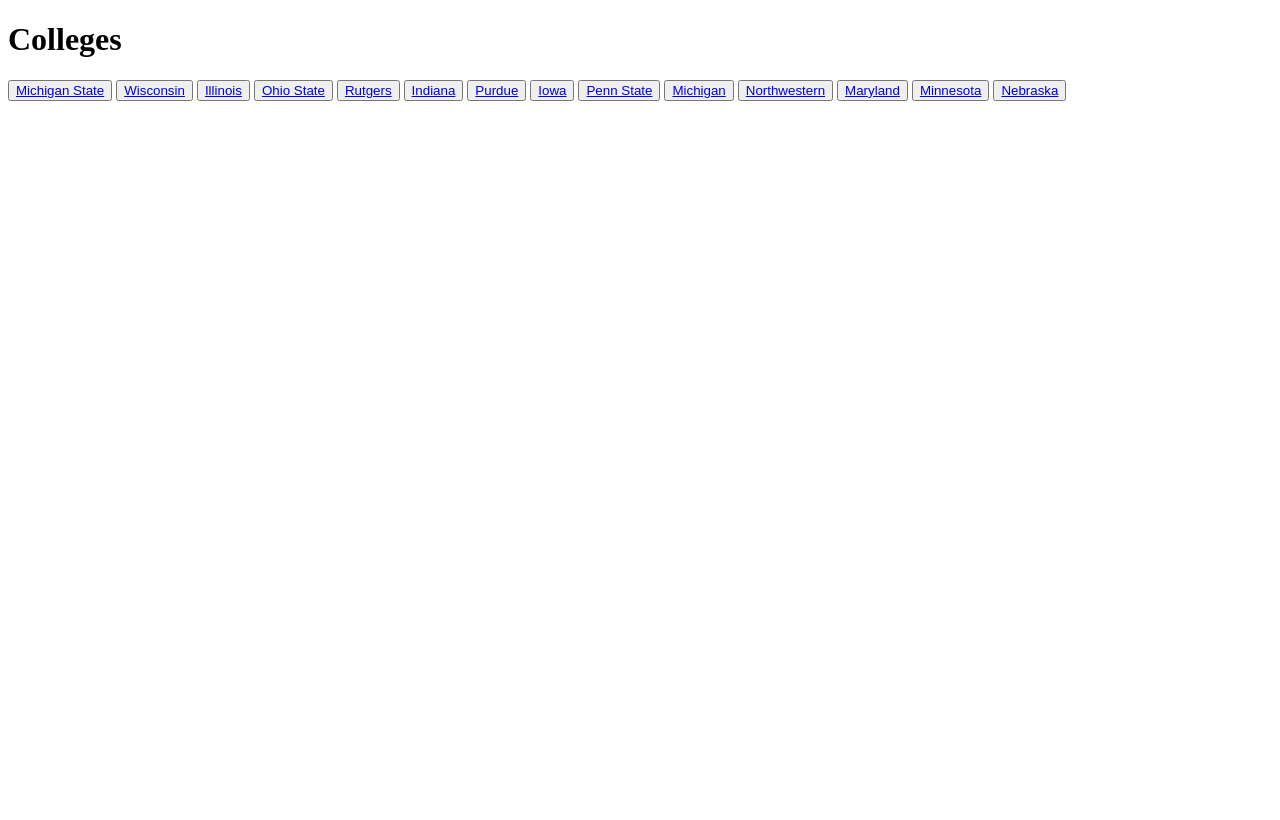
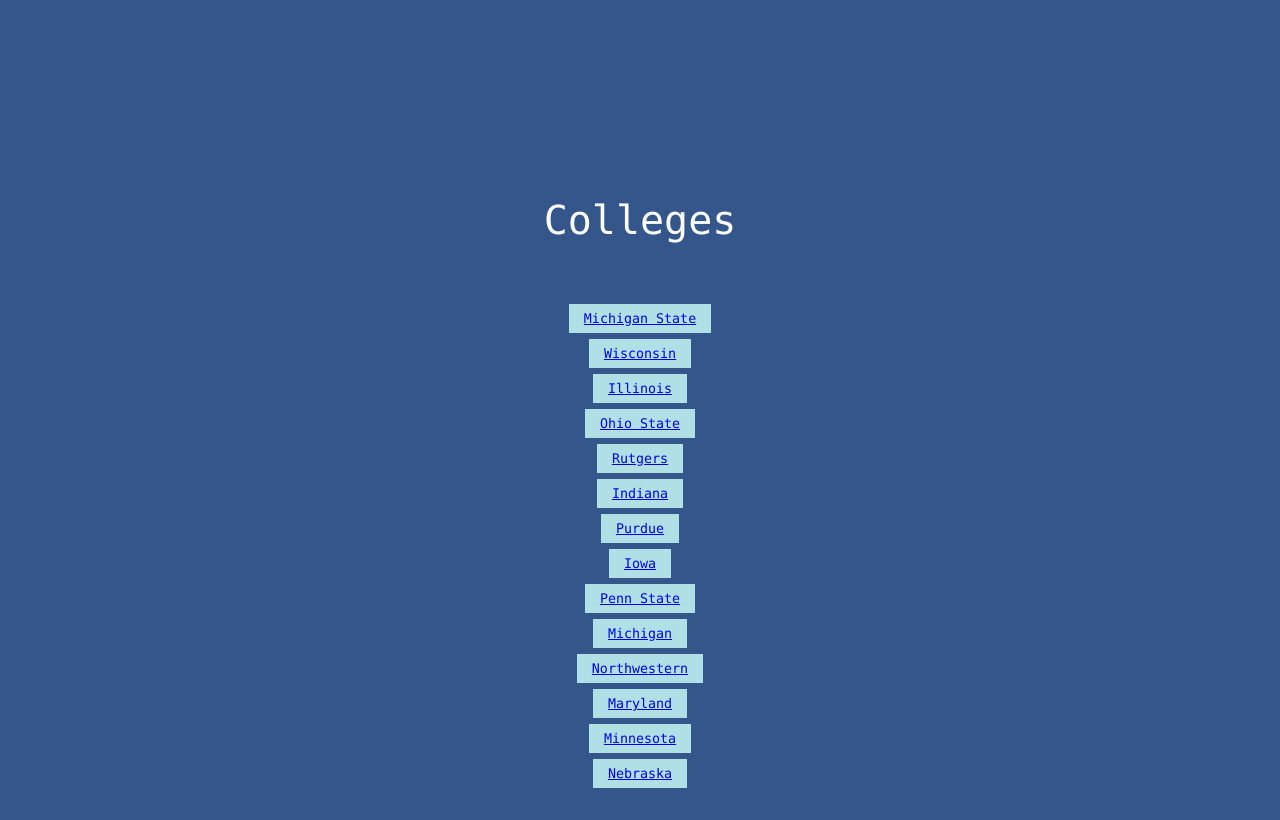
Before and after one commit to anhluunguyen3113/Boilermake_2022, a Django app: page /list in a window 1280 px wide. Before the commit the page ends 101 px from the top, so only its background shows below. Run offline with Django 4.2, Linux system fonts and the light colour scheme.

Commit message:
redesigned stats and colleges

```diff
--- a/Hackathon2022/templates/authentication/list.html
+++ b/Hackathon2022/templates/authentication/list.html
@@ -3,31 +3,262 @@
 <head>
     <meta charset="UTF-8">
     <title>Title</title>
+    <style>
+        h1{
+        color:white;
+
+        font-size: 40px;
+        position: absolute;
+        top: 50%; left: 50%;
+        transform: translateX(-50%) translateY(-500%);
+        font-family: Copperplate, Lucida Console, fantasy;
+
+        text-align: center;
+        font-weight:normal;
+        }
+
+        button{
+        transition-duration: 0.4s;
+        }
+
+        button:hover{
+        background-color:plum;
+        color:thistle;
+        border: 2px solid transparent;
+        }
+
+        button{
+        background-color: powderblue;
+        border:skyblue;
+        color:white;
+        font-family: Lucida Console, monospace;
+        padding: 7px 15px;
+        text-align: center;
+        text-decoration:steelblue;
+        display: inline-table;
+        font: size 18px;
+        transition-duration: 0.4s;
+        }
+        label {
+        cursor: pointer;
+        color: white;
+
+        font-size:15px;
+        font-weight:normal;
+        }
+
+        p1{
+        color:white;
+        position: absolute;
+        top: 50%; left: 50%;
+        transform: translateX(-50%) translateY(-150%);
+        font-family: Lucida Console, monospace;
+        font-size:30px;
+        height: 70px;
+        width: 60%;
+        text-align: center;
+        font-weight:normal;
+        }
+
+        p2{
+        color:white;
+        position: absolute;
+        top: 50%; left: 50%;
+        transform: translateX(-50%) translateY(-100%);
+        font-family: Lucida Console, monospace;
+        font-size:30px;
+        height: 70px;
+        width: 60%;
+        text-align: center;
+        font-weight:normal;
+        }
+
+        p3{
+        color:white;
+        position: absolute;
+        top: 50%; left: 50%;
+        transform: translateX(-50%) translateY(-50%);
+        font-family: Lucida Console, monospace;
+        font-size:30px;
+        height: 70px;
+        width: 60%;
+        text-align: center;
+        font-weight:normal;
+        }
+
+        p4{
+        color:white;
+        position: absolute;
+        top: 50%; left: 50%;
+        transform: translateX(-50%) translateY(0%);
+        font-family: Lucida Console, monospace;
+        font-size:30px;
+        height: 70px;
+        width: 60%;
+        text-align: center;
+        font-weight:normal;
+        }
+
+        p5{
+        color:white;
+        position: absolute;
+        top: 50%; left: 50%;
+        transform: translateX(-50%) translateY(50%);
+        font-family: Lucida Console, monospace;
+        font-size:30px;
+        height: 70px;
+        width: 60%;
+        text-align: center;
+        font-weight:normal;
+        }
+
+        p6{
+        color:white;
+        position: absolute;
+        top: 50%; left: 50%;
+        transform: translateX(-50%) translateY(100%);
+        font-family: Lucida Console, monospace;
+        font-size:30px;
+        height: 70px;
+        width: 60%;
+        text-align: center;
+        font-weight:normal;
+        }
+
+        p7{
+        color:white;
+        position: absolute;
+        top: 50%; left: 50%;
+        transform: translateX(-50%) translateY(150%);
+        font-family: Lucida Console, monospace;
+        font-size:30px;
+        height: 70px;
+        width: 60%;
+        text-align: center;
+        font-weight:normal;
+        }
+
+        p8{
+        color:white;
+        position: absolute;
+        top: 50%; left: 50%;
+        transform: translateX(-50%) translateY(200%);
+        font-family: Lucida Console, monospace;
+        font-size:30px;
+        height: 70px;
+        width: 60%;
+        text-align: center;
+        font-weight:normal;
+        }
+
+        p9{
+        color:white;
+        position: absolute;
+        top: 50%; left: 50%;
+        transform: translateX(-50%) translateY(250%);
+        font-family: Lucida Console, monospace;
+        font-size:30px;
+        height: 70px;
+        width: 60%;
+        text-align: center;
+        font-weight:normal;
+        }
+
+        p10{
+        color:white;
+        position: absolute;
+        top: 50%; left: 50%;
+        transform: translateX(-50%) translateY(300%);
+        font-family: Lucida Console, monospace;
+        font-size:30px;
+        height: 70px;
+        width: 60%;
+        text-align: center;
+        font-weight:normal;
+        }
+
+        p11{
+        color:white;
+        position: absolute;
+        top: 50%; left: 50%;
+        transform: translateX(-50%) translateY(350%);
+        font-family: Lucida Console, monospace;
+        font-size:30px;
+        height: 70px;
+        width: 60%;
+        text-align: center;
+        font-weight:normal;
+        }
+
+        p12{
+        color:white;
+        position: absolute;
+        top: 50%; left: 50%;
+        transform: translateX(-50%) translateY(400%);
+        font-family: Lucida Console, monospace;
+        font-size:30px;
+        height: 70px;
+        width: 60%;
+        text-align: center;
+        font-weight:normal;
+        }
+
+        p13{
+        color:white;
+        position: absolute;
+        top: 50%; left: 50%;
+        transform: translateX(-50%) translateY(450%);
+        font-family: Lucida Console, monospace;
+        font-size:30px;
+        height: 70px;
+        width: 60%;
+        text-align: center;
+        font-weight:normal;
+        }
+
+        p14{
+        color:white;
+        position: absolute;
+        top: 50%; left: 50%;
+        transform: translateX(-50%) translateY(500%);
+        font-family: Lucida Console, monospace;
+        font-size:30px;
+        height: 70px;
+        width: 60%;
+        text-align: center;
+        font-weight:normal;
+        }
+
+    </style>
+
+</head>
+
+<body style="background-color:#34568B;">
+{% for message in messages %}
+    <div class="alert alert-{{ message.tags }} alert-dismissible fade show" role="alert">
+        <strong>Message:</strong> {{ message }}
+        <button1 type="button" class="close" data-dismiss="alert" aria-label="Close">
+        <span aria-hidden="true">&times;</span>
+        </button1>
+    </div>
+    {% endfor %}
     <h1>Colleges</h1>
 
+    <p1><button type="submit"> <a href="/michigan_state"> Michigan State</a></button></p1>
+    <p2><button type="submit"> <a href="/wisconsin"> Wisconsin</a></button></p2>
+    <p3><button type="submit"> <a href="/illinois"> Illinois</a></button></p3>
+    <p4><button type="submit"> <a href="/ohio_state"> Ohio State</a></button></p4>
+    <p5><button type="submit"> <a href="/rutgers"> Rutgers</a></button></p5>
+    <p6><button type="submit"> <a href="/indiana"> Indiana</a></button></p6>
+    <p7><button type="submit"> <a href="/purdue"> Purdue</a></button></p7>
+    <p8><button type="submit"> <a href="/iowa"> Iowa</a></button></p8>
+    <p9><button type="submit"> <a href="/penn_state"> Penn State</a></button></p9>
+    <p10><button type="submit"> <a href="/michigan"> Michigan</a></button></p10>
+    <p11><button type="submit"> <a href="/northwestern"> Northwestern</a></button></p11>
+    <p12><button type="submit"> <a href="/maryland"> Maryland</a></button></p12>
+    <p13><button type="submit"> <a href="/minnesota"> Minnesota</a></button></p13>
+    <p14><button type="submit"> <a href="/nebraska"> Nebraska</a></button></p14>
 
-    <p3><button type="submit"> <a href="/michigan_state"> Michigan State</a></button></p3>
-    <p3><button type="submit"> <a href="/wisconsin"> Wisconsin</a></button></p3>
-    <p3><button type="submit"> <a href="/illinois"> Illinois</a></button></p3>
-    <p3><button type="submit"> <a href="/ohio_state"> Ohio State</a></button></p3>
-    <p3><button type="submit"> <a href="/rutgers"> Rutgers</a></button></p3>
-    <p3><button type="submit"> <a href="/indiana"> Indiana</a></button></p3>
-    <p3><button type="submit"> <a href="/purdue"> Purdue</a></button></p3>
-    <p3><button type="submit"> <a href="/iowa"> Iowa</a></button></p3>
-    <p3><button type="submit"> <a href="/penn_state"> Penn State</a></button></p3>
-    <p3><button type="submit"> <a href="/michigan"> Michigan</a></button></p3>
-    <p3><button type="submit"> <a href="/northwestern"> Northwestern</a></button></p3>
-    <p3><button type="submit"> <a href="/maryland"> Maryland</a></button></p3>
-    <p3><button type="submit"> <a href="/minnesota"> Minnesota</a></button></p3>
-    <p3><button type="submit"> <a href="/nebraska"> Nebraska</a></button></p3>
-
-
-
-
-
-
-</head>
-<body>
 
 </body>
 </html>
--- a/Hackathon2022/templates/authentication/penn_state.html
+++ b/Hackathon2022/templates/authentication/penn_state.html
@@ -3,7 +3,7 @@
 <head>
     <meta charset="UTF-8">
     <title>Penn State</title>
-<style>
+    <style>
         h1{
         color:green;
         position: absolute;
@@ -44,6 +44,7 @@
         }
 
     </style>
+</head>
 <body style="background-color:#DC143C;">
 
     <h1>Penn State</h1>
@@ -57,7 +58,7 @@
 
 
 
-</head>
+
 
 </body>
 </html>
```
Also changed, not shown: Hackathon2022/templates/authentication/stats.html (+6 -5 lines), Hackathon2022/db.sqlite3.
